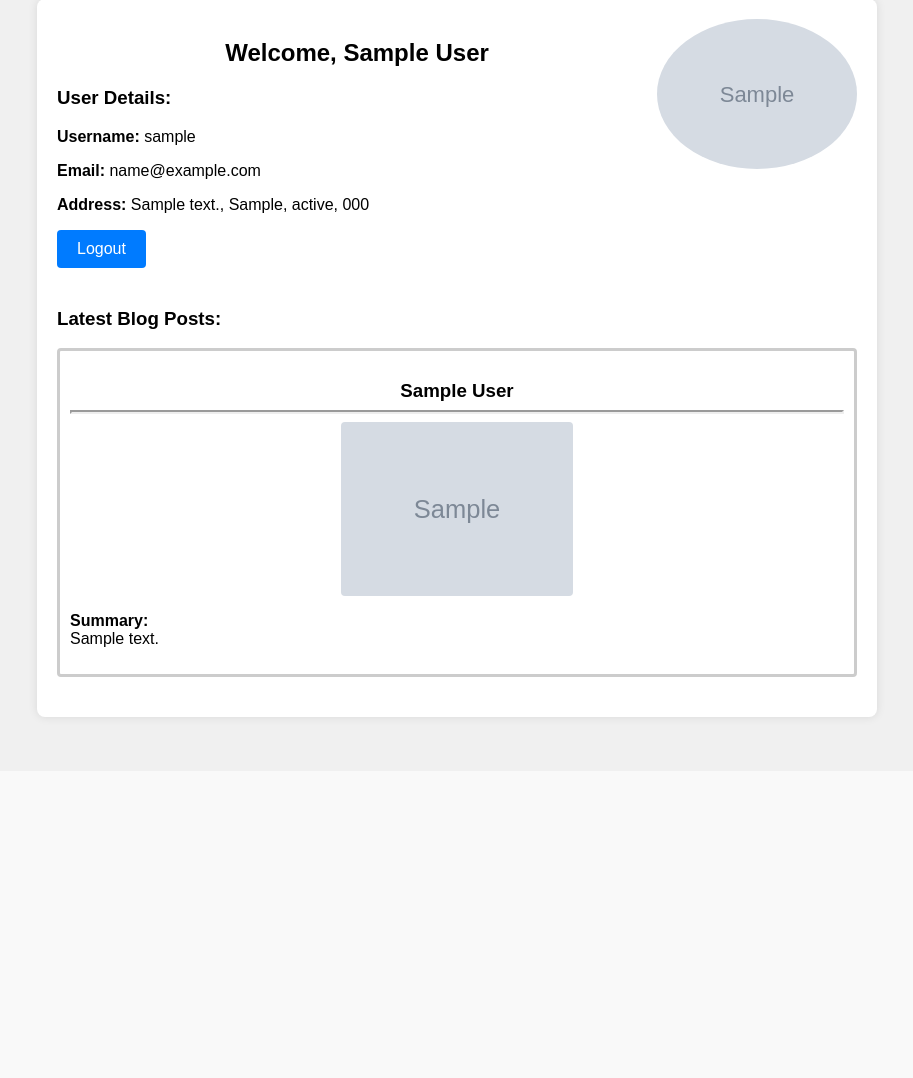
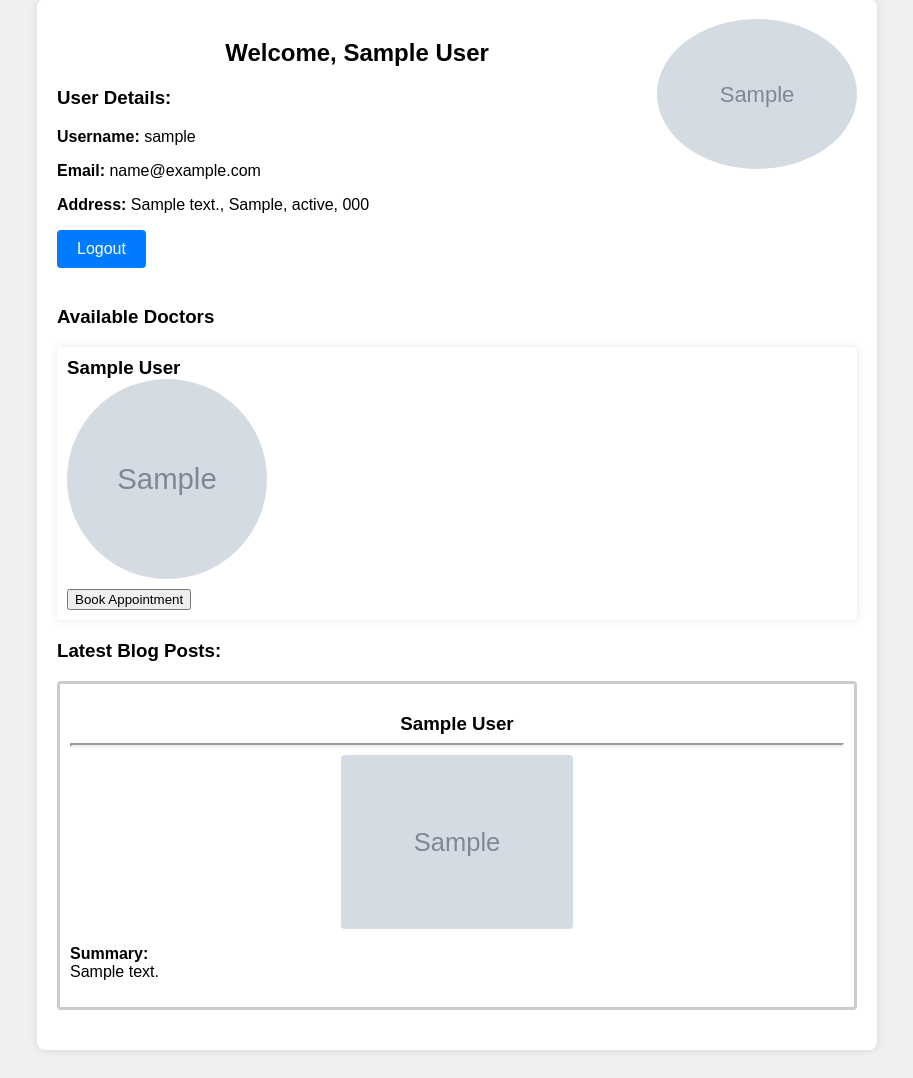
Before and after one commit to alokshandilya/django-login, a Django app: page /users/dashboard/ in a window 1280 px wide. Shown: the part 29-1107 px from the top of the page, without its empty margins (183-1096 px from the left). Before the commit the page ends 751 px from the top, so only its background shows below. Run offline with Django 5.2, Linux system fonts and the light colour scheme; a user stored in the database is signed in; tables that the repository leaves empty hold one stand-in row (values such as "Sample post"); grey boxes marked "Sample" are stand-in pictures.

Commit message:
reformat | formatter

```diff
--- a/users/templates/patient_dashboard.html
+++ b/users/templates/patient_dashboard.html
@@ -72,6 +72,21 @@
             margin-bottom: 10px;
         }
 
+        .doctor-item {
+            border-radius: 4px;
+            padding: 10px;
+            margin-bottom: 20px;
+            box-shadow: 0 0 10px rgba(0, 0, 0, 0.1);
+        }
+
+        .doctor-item img {
+            height: 200px;
+            width: 200px;
+            border-radius: 50%;
+            margin-bottom: 10px;
+            display: block;
+        }
+
         .category-section {
             margin-top: 20px;
         }
@@ -110,6 +125,21 @@
         <button type="submit" class="btn">Logout</button>
     </form>
 
+    <h3>Available Doctors</h3>
+    <div class="doctor-list">
+        {% for doctor in doctors %}
+            <div class="doctor-item">
+                <h3 style="display: inline;">{{ doctor.first_name }} {{ doctor.last_name }}</h3>
+                <img src="{{ doctor.profile_picture.url }}" alt="Profile Picture">
+                <form action="{% url 'book_appointment' doctor.id %}" method="post">
+                    {% csrf_token %}
+                    <button type="submit">Book Appointment</button>
+                </form>
+            </div>
+        {% endfor %}
+    </div>
+
+
     <div class="blog-list">
         <h3>Latest Blog Posts:</h3>
         {% if blog_posts %}
```
Lines whose indentation alone changed are shown as unchanged.
